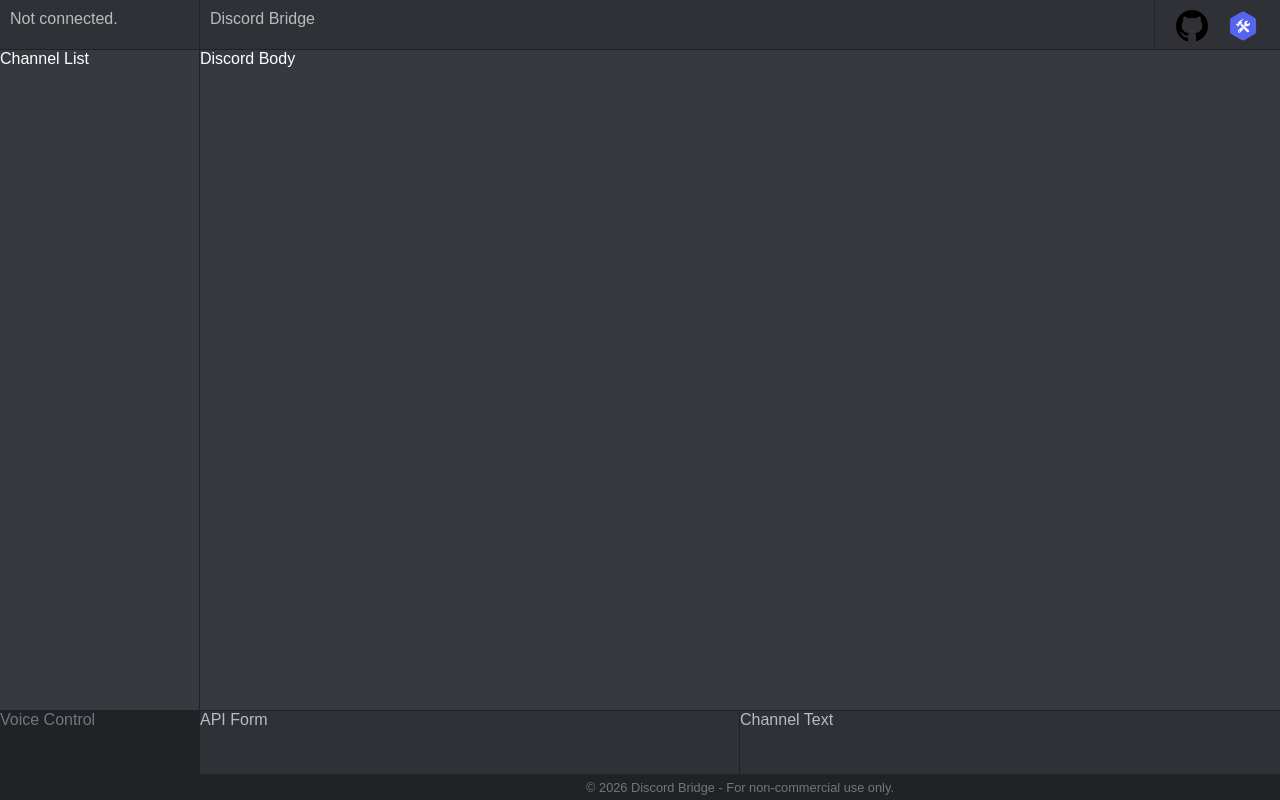
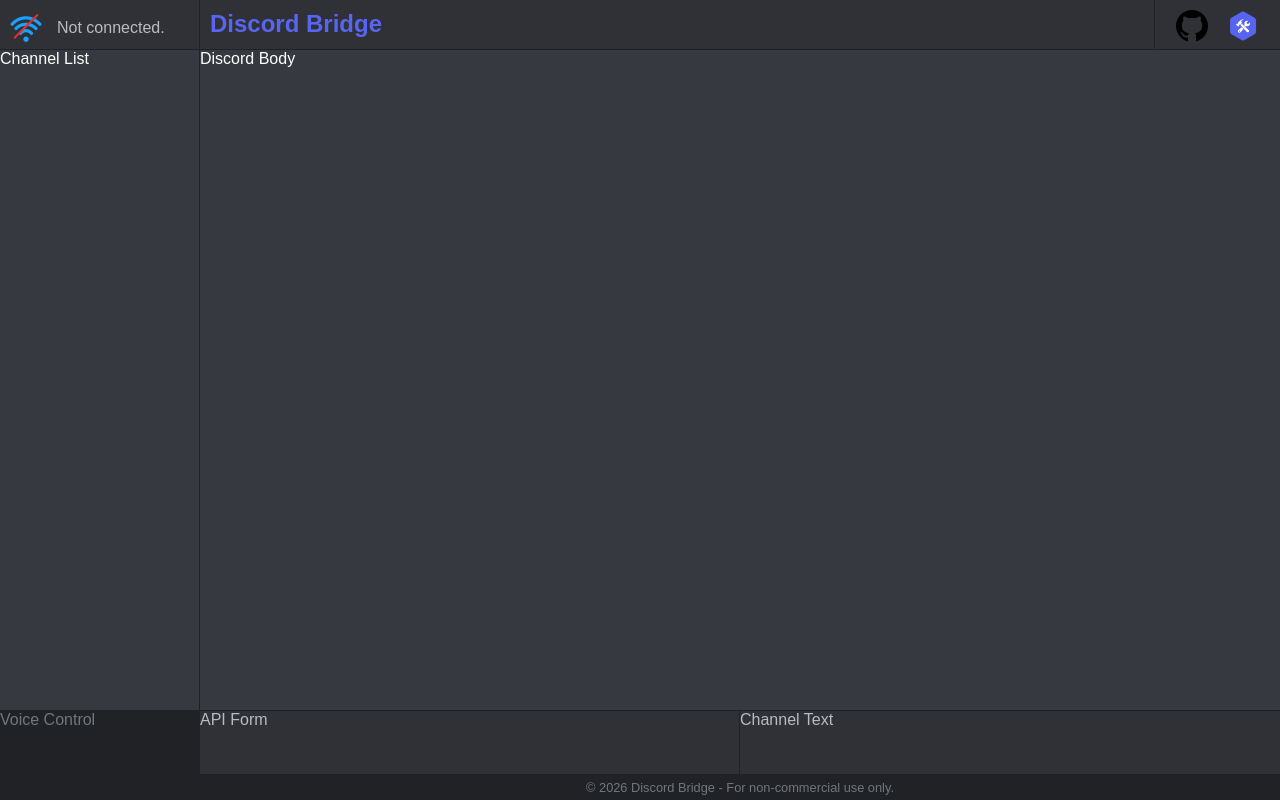
Before and after one commit to bqbbo/discord-bridge, a React (Vite) app in the folder client/: page / in a window 1280 px wide. Built offline with nearby package versions, Linux system fonts and the light colour scheme.

Commit message:
Status Box CSS

```diff
--- a/client/src/components/Header.tsx
+++ b/client/src/components/Header.tsx
@@ -5,7 +5,16 @@
 const Header = () => {
     return (
         <header className="header component-secondary">
-            <div className="status-box">Not connected.</div>
+            <div className="status-box">
+                <img
+                    class="status-icon"
+                    src="/img/no-wifi.png"
+                    alt="Status Icon"
+                />
+                <p id="status-text" className="status-text">
+                    Not connected.
+                </p>
+            </div>
             <div className="app-title">Discord Bridge</div>
             <div className="socials">
                 <SocialButton
--- a/client/src/styles/Header.css
+++ b/client/src/styles/Header.css
@@ -7,10 +7,18 @@
 }
 
 .header > .status-box {
+    display: flex;
+    align-items: center;
     padding: 10px;
     grid-row: 1;
     grid-column: 1;
     border-right: 1px solid var(--border);
+}
+
+.header > .status-box > .status-icon {
+    margin-right: 15px;
+    height: 32px;
+    width: 32px;
 }
 
 .header > .app-title {
@@ -18,6 +26,9 @@
     grid-row: 1;
     grid-column: 2;
     border-right: 1px solid var(--border);
+    color: var(--accent);
+    font-size: 1.5em;
+    font-weight: bold;
 }
 
 .header > .socials {
```
Also changed, not shown: client/public/img/no-wifi.png (added).
